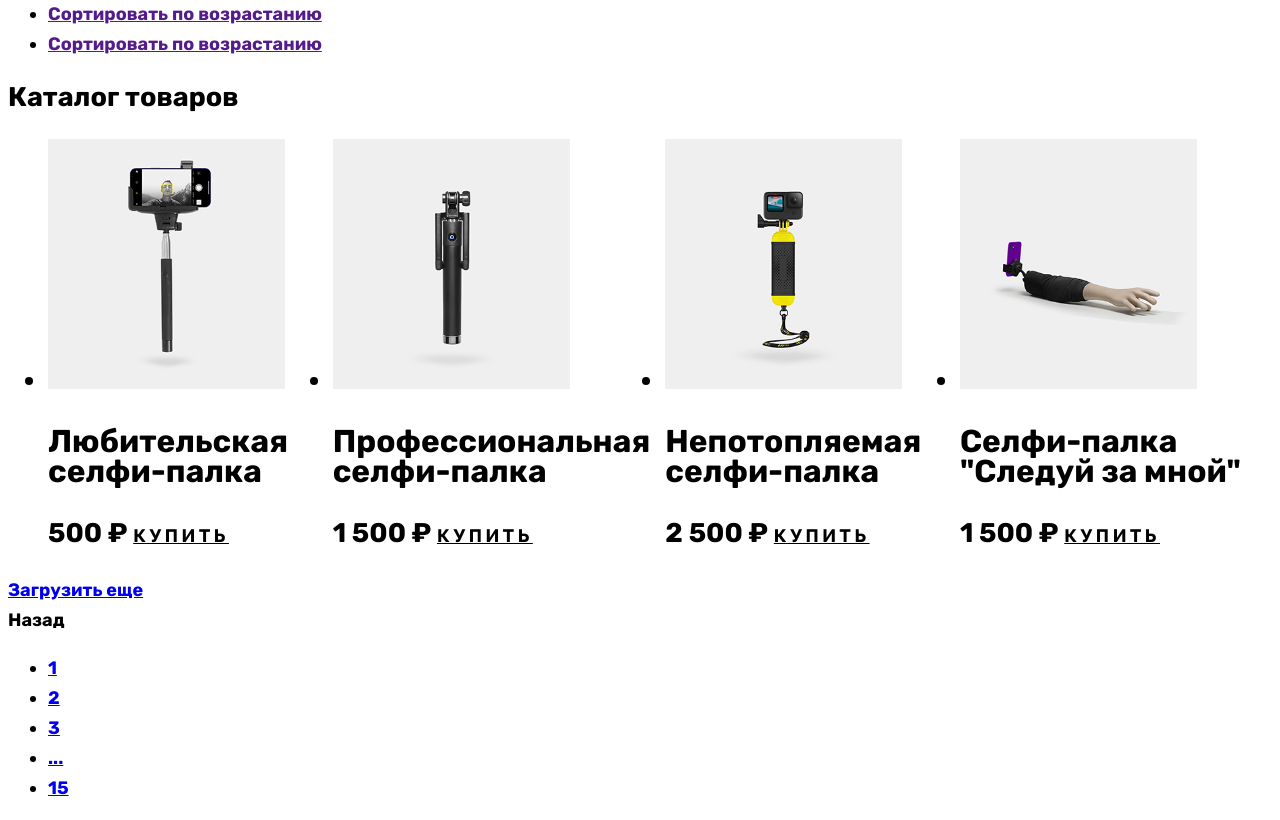
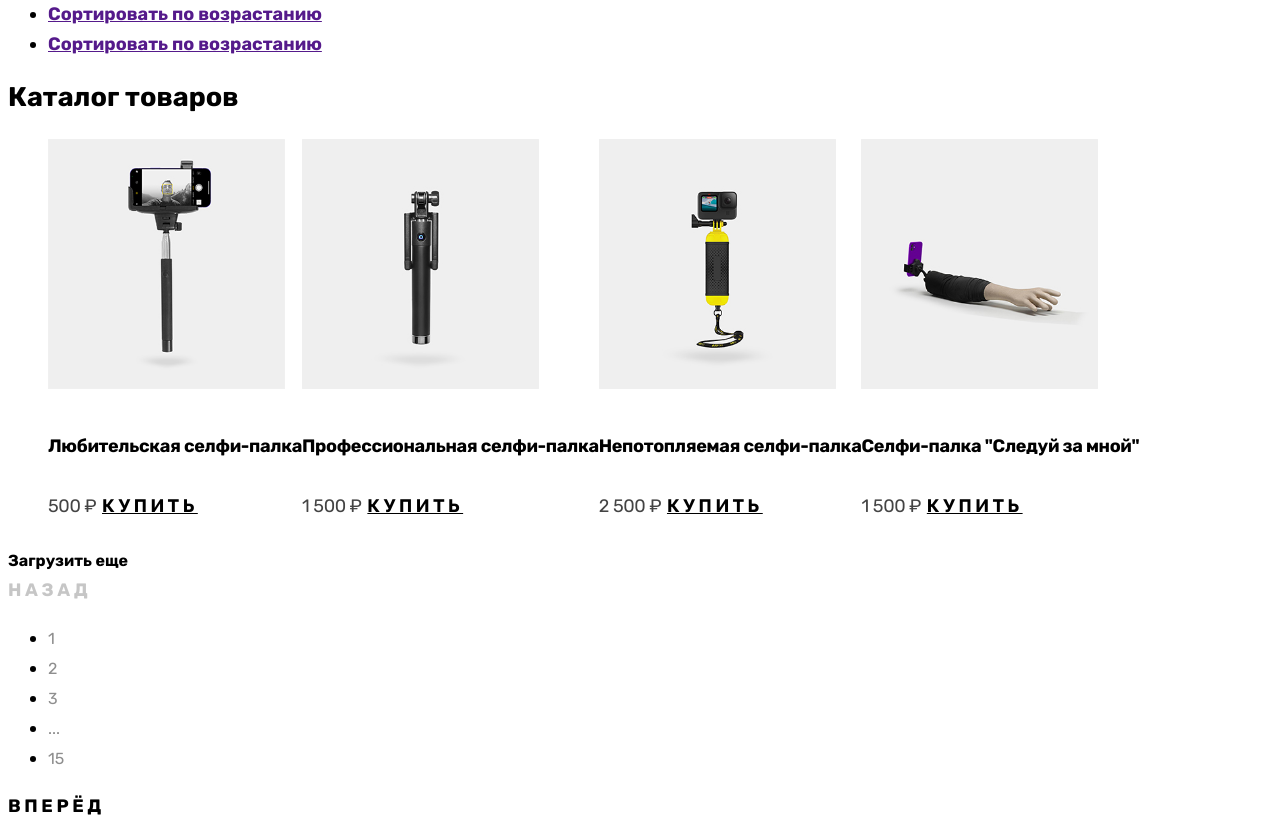
Before and after one commit to htmlacademy-htmlcss/2057415-device-36, a plain HTML site: page catalog.html in a window 1280 px wide. Shown: the part 1185-2005 px from the top of the page. Drawn offline with Linux system fonts and the light colour scheme.

Commit message:
Стили index & catalog

```diff
--- a/catalog.html
+++ b/catalog.html
@@ -177,19 +177,19 @@
                                   </a>
                                 </h3>
                             <b class="product-card-price">500 ₽</b>
-                            <a class="product-card-button button" href="#"><span class="visually">Купить</span></a>
+                            <a class="product-card-button button" href="#"><span class="visually-hidden">Купить</span></a>
                         </li>
                         <li class="product-card">
                             <a class="product-card-link" href="product.html">
                                 <img class="product-card-image" src="images/catalog/product-3.png" widht="350" height="250" alt="Профессиональная селфи-палка">
                             </a>
                                     <h3 class="product-card-title">
-                                      <a class=""product-card-title-link">
+                                      <a class="product-card-title-link">
                                         Профессиональная селфи-палка
                                       </a>
                                       </h3>
                             <b class="product-card-price">1 500 ₽</b>
-                            <a class="product-card-button button" href="#"><span class="visually">Купить</span></a>
+                            <a class="product-card-button button" href="#"><span class="visually-hidden">Купить</span></a>
                         </li>
                         <li class="product-card">
                             <a class="product-card-link" href="product.html">
@@ -201,7 +201,7 @@
                                       </a>
                                     </h3>
                             <b class="product-card-price">2 500 ₽</b>
-                            <a class="product-card-button button" href="#"><span class="visually">Купить</span></a>
+                            <a class="product-card-button button" href="#"><span class="visually-hidden">Купить</span></a>
                         </li>
                         <li class="product-card">
                             <a class="product-card-link" href="product.html">
@@ -213,7 +213,7 @@
                                       </a>
                                     </h3>
                             <b class="product-card-price">1 500 ₽</b>
-                            <a class="product-card-button button" href="#"><span class="visually">Купить</span></a>
+                            <a class="product-card-button button" href="#"><span class="visually-hidden">Купить</span></a>
                         </li>
                 </ul>
         </section>
@@ -221,7 +221,7 @@
             <a class="load-more-button" href="#">Загрузить еще</a>
         </section>
         <section class="pagination">
-            <a class="pagination-button">Назад</a>
+            <a class="pagination-button pagination-btn">Назад</a>
             <ul class="pagination-list">
                 <li class="pagination-item" >
                     <a class="pagination-link" href="#">1</a>
--- a/styles/styles.css
+++ b/styles/styles.css
@@ -414,3 +414,61 @@ body {
 select{
     border: none;
 }
+
+.product-card-title-link {
+    font-family: "Rubik", sans-serif;
+    font-weight: 700;
+    font-size: 18px;
+    line-height: 20px;
+    letter-spacing: -0.02em;
+    color: #000000;
+    text-decoration: none
+}
+
+.product-card-price {
+    font-family: "Rubik", sans-serif;
+    font-weight: 400;
+    font-size: 18px;
+    line-height: 21px;
+    letter-spacing: -0.02em;
+    color: #444444;
+    text-align: right;
+
+}
+
+.product-list {
+    list-style-type: none;
+}
+
+.load-more-button {
+    text-decoration: none;
+    align-items: center;
+    font-size: 16px;
+    line-height: 19px;
+    color: #000000;
+}
+
+.pagination-button,.pagination-btn {
+    font-size: 18px;
+    line-height: 21px;
+    align-items: center;
+    color: #000000;
+    letter-spacing: 0.2em;
+    text-transform: uppercase;
+}
+
+.pagination-btn {
+    color: #444444;
+    opacity: 0.3;
+}
+
+.pagination-link {
+    font-family: "Rubik", sans-serif;
+    font-weight: 400;
+    font-size: 16px;
+    line-height: 20px;
+    align-items: center;
+    color: #444444;
+    opacity: 0.6;
+    text-decoration: none;
+}
```
